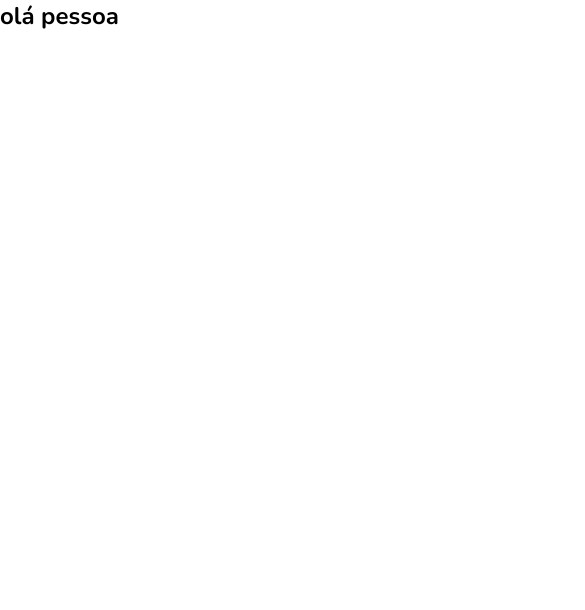
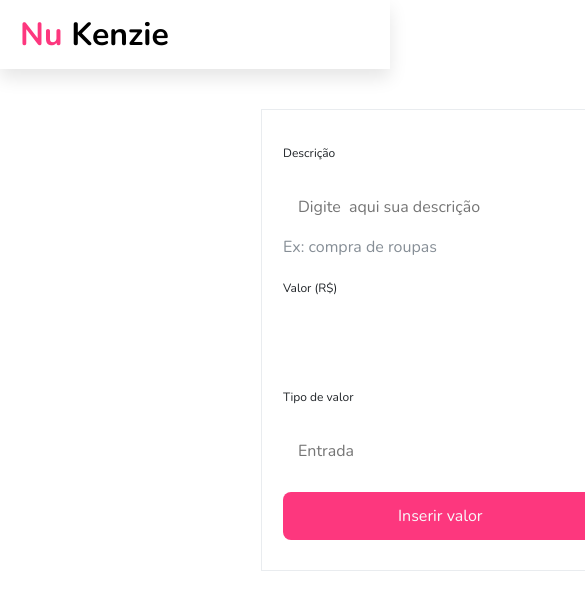
Before and after one commit to Kenzie-Academy-Brasil-Developers/nu-kenzie__viniciusestumano, a React (Vite) app: page / in a window 390 px wide. Shown: the top 610 px of the page, 585 px wide, since content can reach past the window. Built offline with nearby package versions, Linux system fonts and the light colour scheme.

Commit message:
feat: scss do component FinanceForm

```diff
--- a/src/App.jsx
+++ b/src/App.jsx
@@ -1,11 +1,14 @@
 
+import { FinanceForm } from "./components/FinanceForm"
+import { Header } from "./components/Header"
 import "./styles/index.scss"
 
 
 function App() {
   return (
     <>
-    <h2>olá pessoa</h2>
+    <Header />
+    <FinanceForm />
     </>
   )
 }
--- /dev/null
+++ b/src/components/FinanceForm/index.jsx
@@ -0,0 +1,20 @@
+import style from "./index.module.scss";
+export const FinanceForm = () => {
+    return (
+        <form action="">
+
+            <label className="title4" htmlFor="">Descrição</label>
+            <input className="headline" type="text" placeholder="Digite  aqui sua descrição"/>
+            <span className="headline">Ex: compra de roupas</span>
+
+            <label className="title4" htmlFor="">Valor (R$)</label>
+            <input className="headline" type="number" />
+
+            <label className="title4" htmlFor="">Tipo de valor</label>
+            <input className="headline" type='number' placeholder="Entrada"/>
+
+            <button className="buttonInsertValue headline" type='submit'>Inserir valor</button>
+
+        </form>
+    )
+}
--- /dev/null
+++ b/src/components/FinanceForm/index.module.scss
@@ -0,0 +1,48 @@
+@media (max-width: 940px) {
+
+    form {
+        display: flex;
+        flex-direction: column;
+
+        width: 355px;
+        height: auto;
+        padding: 30px 21px;
+        margin: 40px 0 0 20px;
+        gap: 15px;
+
+        border: 1px solid var(--grey-2);
+
+    }
+
+    span {
+        margin-top: -15px;
+    }
+
+}
+
+form {
+    display: flex;
+    flex-direction: column;
+
+    width: 355px;
+    height: auto;
+    padding: 30px 21px;
+    margin: 40px 0px 0px 261px;
+    gap: 15px;
+
+    border: 1px solid var(--grey-2);
+
+}
+
+span {
+    margin-top: -15px;
+}
+
+input {
+    width: 314px;
+    height: 52.8px;
+    border-radius: 8px;
+    padding-left: 15px ;
+
+    border: none;
+}
--- /dev/null
+++ b/src/components/Header/index.jsx
@@ -0,0 +1,8 @@
+import style from "./style.module.scss"
+export const Header = () => {
+    return (
+        <header className="header__container">
+        <h1><span>Nu</span> Kenzie</h1>
+        </header>
+    )
+}
--- /dev/null
+++ b/src/components/Header/style.module.scss
@@ -0,0 +1,41 @@
+@media (max-width: 940px) {
+
+    header {
+        display: flex;
+        align-items: center;
+        justify-content:baseline;
+
+        width: 100%;
+        height: 69px;
+
+        box-shadow: 0px 9px 17px 0px rgba(0,0,0,0.1);
+
+        h1 {
+            margin-left: 20px;
+        }
+
+        span {
+            color: var(--color-primary);
+        }
+    }
+
+}
+
+header {
+    display: flex;
+    align-items: center;
+    justify-content:baseline;
+
+    width: 100%;
+    height: 69px;
+
+    box-shadow: 0px 9px 17px 0px rgba(0,0,0,0.1);
+
+    span {
+        color: var(--color-primary);
+    }
+}
+
+h1 {
+    margin-left: 261px;
+}
--- a/src/styles/buttons.scss
+++ b/src/styles/buttons.scss
@@ -2,6 +2,11 @@
 .buttonInsertValue {
     color: var(--grey-1);
     background-color: var(--color-primary);
+
+    width: 314.5px;
+    height: 48px;
+
+    border-radius: 8px;
 
     &:hover {
         background-color: var(--color-primary-2);
--- a/src/styles/tipography.scss
+++ b/src/styles/tipography.scss
@@ -26,7 +26,7 @@
     color: var(--grey-4);
     font-family: var(--font-primary);
     font-size: 0.75rem;
-    font-weight: 600;
+    font-weight: 400;
     line-height: 1.625rem;
 }
 
```
Also changed, not shown: src/styles/global.scss (line endings or trailing spaces).
